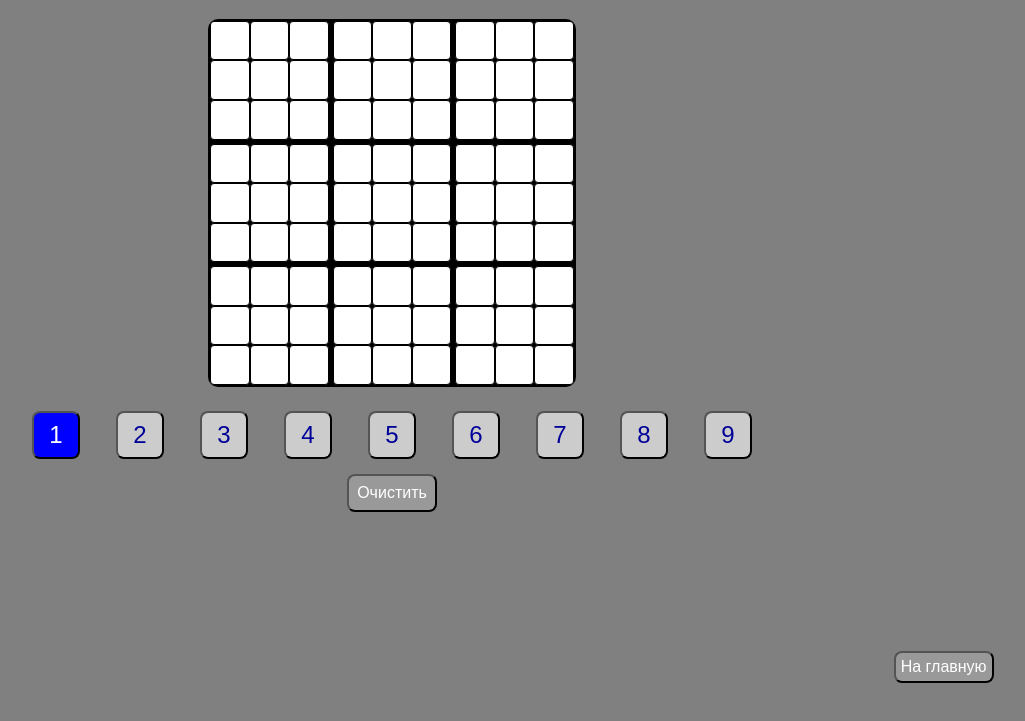
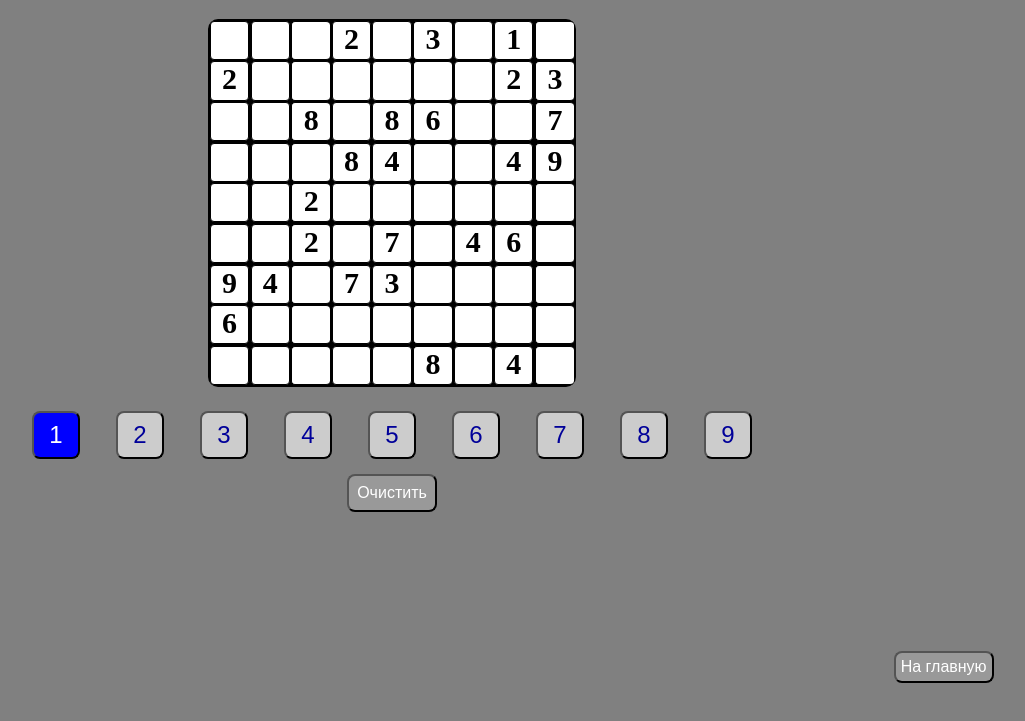
Before and after one commit to VitVassilenko/JSGames, a plain HTML site: page sudoku.html in a window 1280 px wide. Shown: the part 69-790 px from the top of the page, without its empty margins (248-1273 px from the left). Drawn offline with Linux system fonts and the light colour scheme.

Commit message:
add_randomizer

```diff
--- a/js/sudoku.js
+++ b/js/sudoku.js
@@ -11,43 +11,20 @@ let field = [
     [0,0,0,0,0,0,0,0,0],
     [0,0,0,0,0,0,0,0,0]
 ];
-let typeField = [];
-let number = '1';
-let erase = false;
+let typeField = [],
+    number = '1',
+    erase = false,
+    check=true;
+
+const miniBlocks = document.querySelectorAll('.miniBlock');
+
+
 
 function inputNumbers(){
-    const miniBlocks = document.querySelectorAll('.miniBlock');
-    // miniBlocks.forEach((miniBlock, index)=>{
-    //     let i = (index - index%9)/9;
-    //     let j = index%9;
-    //     miniBlock.addEventListener('click',()=>{
-    //         if(!erase){
-    //             let bool = true;
-    //             for(let ii=0;ii<9;ii++){
-    //                 if(field[i][ii]==number){
-    //                     alert(`Поле ${(i)} ${(ii)} занято таким же числом`);
-    //                     bool =false;
-    //                 }
-    //                 console.log(field[i][j]);
-    //             }
-    //             if(bool){
-
-    //                 field[i][j]=number;
-    //                 miniBlock.textContent = number;
-    //                 console.log(field);
-    //             }
-
-    //         }else{
-    //              field[i][j]=0;
-    //             miniBlock.textContent = '';
-    //             console.log(field);
-    //         }
-    //     });
-    // });
+    // const miniBlocks = document.querySelectorAll('.miniBlock');
     miniBlocks.forEach((miniBlock, index)=>{
-        let i = ((index - index%9)/9);
-        let j = Math.floor((index%3) +(index/9));
-        console.log(i);
+        let i = (index - index%9)/9;
+        let j = index%9;
         miniBlock.addEventListener('click',()=>{
             if(!erase){
                 let bool = true;
@@ -58,6 +35,12 @@ function inputNumbers(){
                     }
                     console.log(field[i][j]);
                 }
+                for(let jj=0;jj<9;jj++){
+                    if(field[jj][j]==number){
+                        alert(`Поле ${(jj)} ${(j)} занято таким же числом`);
+                        bool =false;
+                    }
+                }
                 if(bool){
 
                     field[i][j]=number;
@@ -66,9 +49,13 @@ function inputNumbers(){
                 }
 
             }else{
-                 field[i][j]=0;
-                miniBlock.textContent = '';
-                console.log(field);
+                if (miniBlock.classList.contains('const')) {
+                    alert('Вы не можете удалить эту цифру!');
+                } else {
+                    field[i][j]=0;
+                    miniBlock.textContent = '';
+                    console.log(field);
+                }
             }
         });
     });
@@ -78,6 +65,10 @@ function inputNumbers(){
             number=elm.textContent;
             document.querySelector('.choisen').classList.remove('choisen');
             event.target.classList.add('choisen');
+            if (erase) {
+                eraseElm.classList.toggle('eraseOn');
+                erase=false;
+            }
         });
     });
     const eraseElm = document.querySelector('.erase');
@@ -86,4 +77,60 @@ function inputNumbers(){
         eraseElm.classList.toggle('eraseOn');
     });
 }
+
+
+async function randomizer() {
+    let r = 1;
+    for (r = 1; r <= 35; r++) {
+        const randIndex = Math.floor(Math.random()*80),
+              randNum = Math.ceil(Math.random()*9);
+        console.log(randIndex);
+        console.log(randNum);
+        let i = (randIndex - randIndex%9) /9;
+        let j = randIndex%9;
+        miniBlocks.forEach((miniBlock) => {
+            if (field[i][j] == 0) {
+            field[i][j] = randNum;
+            document.querySelector(`.miniBlock${randIndex}`).textContent = randNum;
+            document.querySelector(`.miniBlock${randIndex}`).classList.add('const');
+            } else {
+                check = false;
+            }
+
+            for(let jj=0;jj<9;jj++){
+                if(field[jj][j] == randNum) {
+                   check = false;
+                }
+            }
+
+            for(let ii=0;ii<9;ii++){
+                if(field[i][ii] == randNum) {
+                   check = false;
+                }
+            }
+        });
+        console.log(`Step:${r} cell:${i}|${j} value:${field[i][j]}`);
+    }
+}
+
+
+function checking (num) {
+    for (let i=0; i<9; i++) {
+        for (let j=0; j<9; j++) {
+        if (field[i][j] == 0) {
+            return true;
+        } else {
+            return false;
+        }
+    }
+    }
+
+}
+
+console.log(check);
+
+randomizer();
 inputNumbers();
+// checking();
+// check = checking();
+// console.log(check);
--- a/sass/sudoku.sass
+++ b/sass/sudoku.sass
@@ -21,12 +21,15 @@ h1
 	display: grid
 	width: 364px
 	height: 364px
-	grid-template-columns: 1fr 1fr 1fr
-	grid-template-rows: 1fr 1fr 1fr
-	grid-gap: 4px
+	grid-template-columns: 1fr 1fr 1fr 1fr 1fr 1fr 1fr 1fr 1fr
+	grid-template-rows: 1fr 1fr 1fr 1fr 1fr 1fr 1fr 1fr 1fr
+	grid-gap: 1.5px
 	border-radius: 10px
 	border: 2px solid black
 	margin-bottom: 24px
+
+
+
 
 .block
 	background-color: #000
@@ -36,12 +39,15 @@ h1
 	grid-template-rows: 1fr 1fr 1fr
 
 .miniBlock
+	color: #7e7e7e
 	background-color: #fff
 	border: 1px solid black
 	text-align: center
-	font-size: 32px
-	vertical-align: center
+	font-size: 30px
 	border-radius: 4px
+	cursor: pointer
+	&:nth-child(3n)
+		border-right: 25px
 
 .buttons
 	display: flex
@@ -69,13 +75,6 @@ h1
 		background-color: #00f
 		color: #fff
 
-.miniBlock
-  	color: rgba(150, 150, 150, 1)
-
-.const
-	color: #000
-	font-weight: bold
-
 .erase
 	margin-top: 15px
 	padding: 8px
@@ -83,6 +82,11 @@ h1
 	color: #fff
 	background-color: #999999
 	border-radius: 8px
+	cursor: pointer
+	&:hover
+		background-color: #fff
+		color: #575757
+		font-weight: bold
 
 .eraseOn
 	color: red
@@ -97,3 +101,12 @@ h1
 	color: #fff
 	background-color: #999999
 	border-radius: 8px
+	cursor: pointer
+	&:hover
+		background-color: #fff
+		color: #575757
+		font-weight: bold
+
+.const
+	color: #000
+	font-weight: bold
--- a/sudoku.html
+++ b/sudoku.html
@@ -11,19 +11,7 @@
     <div class="container">
         <h1>Судоку</h1>
             <div class="field">
-                <div class="block block1">
-                    <div class="miniBlock miniBlock1 const"></div>
-                    <div class="miniBlock miniBlock2"></div>
-                    <div class="miniBlock miniBlock3"></div>
-                    <div class="miniBlock miniBlock4"></div>
-                    <div class="miniBlock miniBlock5"></div>
-                    <div class="miniBlock miniBlock6"></div>
-                    <div class="miniBlock miniBlock7"></div>
-                    <div class="miniBlock miniBlock8"></div>
-                    <div class="miniBlock miniBlock9"> </div>
-                </div>
-
-                <div class="block block2">
+                <div class="miniBlock miniBlock0"></div>
                 <div class="miniBlock miniBlock1"></div>
                 <div class="miniBlock miniBlock2"></div>
                 <div class="miniBlock miniBlock3"></div>
@@ -33,84 +21,77 @@
                 <div class="miniBlock miniBlock7"></div>
                 <div class="miniBlock miniBlock8"></div>
                 <div class="miniBlock miniBlock9"></div>
-                </div>
-                <div class="block block3">
-                    <div class="miniBlock miniBlock1"></div>
-                    <div class="miniBlock miniBlock2"></div>
-                    <div class="miniBlock miniBlock3"></div>
-                    <div class="miniBlock miniBlock4"></div>
-                    <div class="miniBlock miniBlock5"></div>
-                    <div class="miniBlock miniBlock6"></div>
-                    <div class="miniBlock miniBlock7"></div>
-                    <div class="miniBlock miniBlock8"></div>
-                    <div class="miniBlock miniBlock9"></div>
-                </div>
-                <div class="block block4">
-                    <div class="miniBlock miniBlock1"></div>
-                    <div class="miniBlock miniBlock2"></div>
-                    <div class="miniBlock miniBlock3"></div>
-                    <div class="miniBlock miniBlock4"></div>
-                    <div class="miniBlock miniBlock5"></div>
-                    <div class="miniBlock miniBlock6"></div>
-                    <div class="miniBlock miniBlock7"></div>
-                    <div class="miniBlock miniBlock8"></div>
-                    <div class="miniBlock miniBlock9"></div>
-                </div>
-                <div class="block block5">
-                    <div class="miniBlock miniBlock1"></div>
-                    <div class="miniBlock miniBlock2"></div>
-                    <div class="miniBlock miniBlock3"></div>
-                    <div class="miniBlock miniBlock4"></div>
-                    <div class="miniBlock miniBlock5"></div>
-                    <div class="miniBlock miniBlock6"></div>
-                    <div class="miniBlock miniBlock7"></div>
-                    <div class="miniBlock miniBlock8"></div>
-                    <div class="miniBlock miniBlock9"></div>
-                </div>
-                <div class="block block6">
-                    <div class="miniBlock miniBlock1"></div>
-                    <div class="miniBlock miniBlock2"></div>
-                    <div class="miniBlock miniBlock3"></div>
-                    <div class="miniBlock miniBlock4"></div>
-                    <div class="miniBlock miniBlock5"></div>
-                    <div class="miniBlock miniBlock6"></div>
-                    <div class="miniBlock miniBlock7"></div>
-                    <div class="miniBlock miniBlock8"></div>
-                    <div class="miniBlock miniBlock9"></div>
-                </div>
-                <div class="block block7">
-                    <div class="miniBlock miniBlock1"></div>
-                    <div class="miniBlock miniBlock2"></div>
-                    <div class="miniBlock miniBlock3"></div>
-                    <div class="miniBlock miniBlock4"></div>
-                    <div class="miniBlock miniBlock5"></div>
-                    <div class="miniBlock miniBlock6"></div>
-                    <div class="miniBlock miniBlock7"></div>
-                    <div class="miniBlock miniBlock8"></div>
-                    <div class="miniBlock miniBlock9"></div>
-                </div>
-                <div class="block block8">
-                    <div class="miniBlock miniBlock1"></div>
-                    <div class="miniBlock miniBlock2"></div>
-                    <div class="miniBlock miniBlock3"></div>
-                    <div class="miniBlock miniBlock4"></div>
-                    <div class="miniBlock miniBlock5"></div>
-                    <div class="miniBlock miniBlock6"></div>
-                    <div class="miniBlock miniBlock7"></div>
-                    <div class="miniBlock miniBlock8"></div>
-                    <div class="miniBlock miniBlock9"></div>
-                </div>
-                <div class="block block9">
-                    <div class="miniBlock miniBlock1"></div>
-                    <div class="miniBlock miniBlock2"></div>
-                    <div class="miniBlock miniBlock3"></div>
-                    <div class="miniBlock miniBlock4"></div>
-                    <div class="miniBlock miniBlock5"></div>
-                    <div class="miniBlock miniBlock6"></div>
-                    <div class="miniBlock miniBlock7"></div>
-                    <div class="miniBlock miniBlock8"></div>
-                    <div class="miniBlock miniBlock9"></div>
-                </div>
+                <div class="miniBlock miniBlock10"></div>
+                <div class="miniBlock miniBlock11"></div>
+                <div class="miniBlock miniBlock12"></div>
+                <div class="miniBlock miniBlock13"></div>
+                <div class="miniBlock miniBlock14"></div>
+                <div class="miniBlock miniBlock15"></div>
+                <div class="miniBlock miniBlock16"></div>
+                <div class="miniBlock miniBlock17"></div>
+                <div class="miniBlock miniBlock18"></div>
+                <div class="miniBlock miniBlock19"></div>
+                <div class="miniBlock miniBlock20"></div>
+                <div class="miniBlock miniBlock21"></div>
+                <div class="miniBlock miniBlock22"></div>
+                <div class="miniBlock miniBlock23"></div>
+                <div class="miniBlock miniBlock24"></div>
+                <div class="miniBlock miniBlock25"></div>
+                <div class="miniBlock miniBlock26"></div>
+                <div class="miniBlock miniBlock27"></div>
+                <div class="miniBlock miniBlock28"></div>
+                <div class="miniBlock miniBlock29"></div>
+                <div class="miniBlock miniBlock30"></div>
+                <div class="miniBlock miniBlock31"></div>
+                <div class="miniBlock miniBlock32"></div>
+                <div class="miniBlock miniBlock33"></div>
+                <div class="miniBlock miniBlock34"></div>
+                <div class="miniBlock miniBlock35"></div>
+                <div class="miniBlock miniBlock36"></div>
+                <div class="miniBlock miniBlock37"></div>
+                <div class="miniBlock miniBlock38"></div>
+                <div class="miniBlock miniBlock39"></div>
+                <div class="miniBlock miniBlock40"></div>
+                <div class="miniBlock miniBlock41"></div>
+                <div class="miniBlock miniBlock42"></div>
+                <div class="miniBlock miniBlock43"></div>
+                <div class="miniBlock miniBlock44"></div>
+                <div class="miniBlock miniBlock45"></div>
+                <div class="miniBlock miniBlock46"></div>
+                <div class="miniBlock miniBlock47"></div>
+                <div class="miniBlock miniBlock48"></div>
+                <div class="miniBlock miniBlock49"></div>
+                <div class="miniBlock miniBlock50"></div>
+                <div class="miniBlock miniBlock51"></div>
+                <div class="miniBlock miniBlock52"></div>
+                <div class="miniBlock miniBlock53"></div>
+                <div class="miniBlock miniBlock54"></div>
+                <div class="miniBlock miniBlock55"></div>
+                <div class="miniBlock miniBlock56"></div>
+                <div class="miniBlock miniBlock57"></div>
+                <div class="miniBlock miniBlock58"></div>
+                <div class="miniBlock miniBlock59"></div>
+                <div class="miniBlock miniBlock60"></div>
+                <div class="miniBlock miniBlock61"></div>
+                <div class="miniBlock miniBlock62"></div>
+                <div class="miniBlock miniBlock63"></div>
+                <div class="miniBlock miniBlock64"></div>
+                <div class="miniBlock miniBlock65"></div>
+                <div class="miniBlock miniBlock66"></div>
+                <div class="miniBlock miniBlock67"></div>
+                <div class="miniBlock miniBlock68"></div>
+                <div class="miniBlock miniBlock69"></div>
+                <div class="miniBlock miniBlock70"></div>
+                <div class="miniBlock miniBlock71"></div>
+                <div class="miniBlock miniBlock72"></div>
+                <div class="miniBlock miniBlock73"></div>
+                <div class="miniBlock miniBlock74"></div>
+                <div class="miniBlock miniBlock75"></div>
+                <div class="miniBlock miniBlock76"></div>
+                <div class="miniBlock miniBlock77"></div>
+                <div class="miniBlock miniBlock78"></div>
+                <div class="miniBlock miniBlock79"></div>
+                <div class="miniBlock miniBlock80"></div>
             </div>
             <div class="buttons">
                 <button class="number choisen number1">1</button>
```
Also changed, not shown: css/sudoku.min.css, 1 other file. Lines whose indentation alone changed are shown as unchanged.
